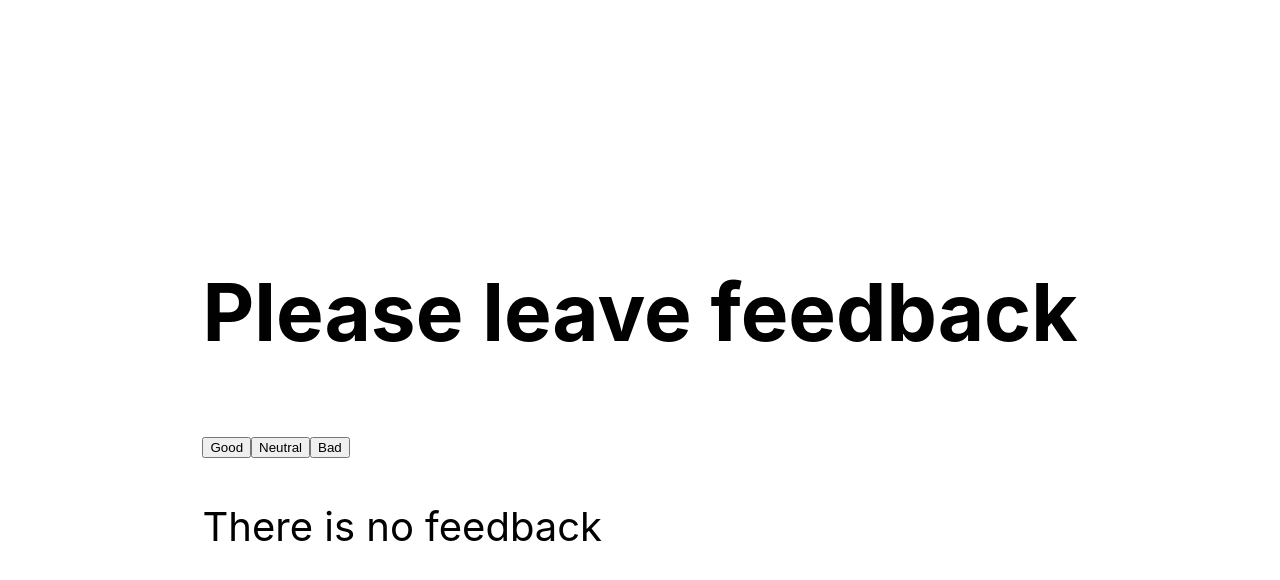
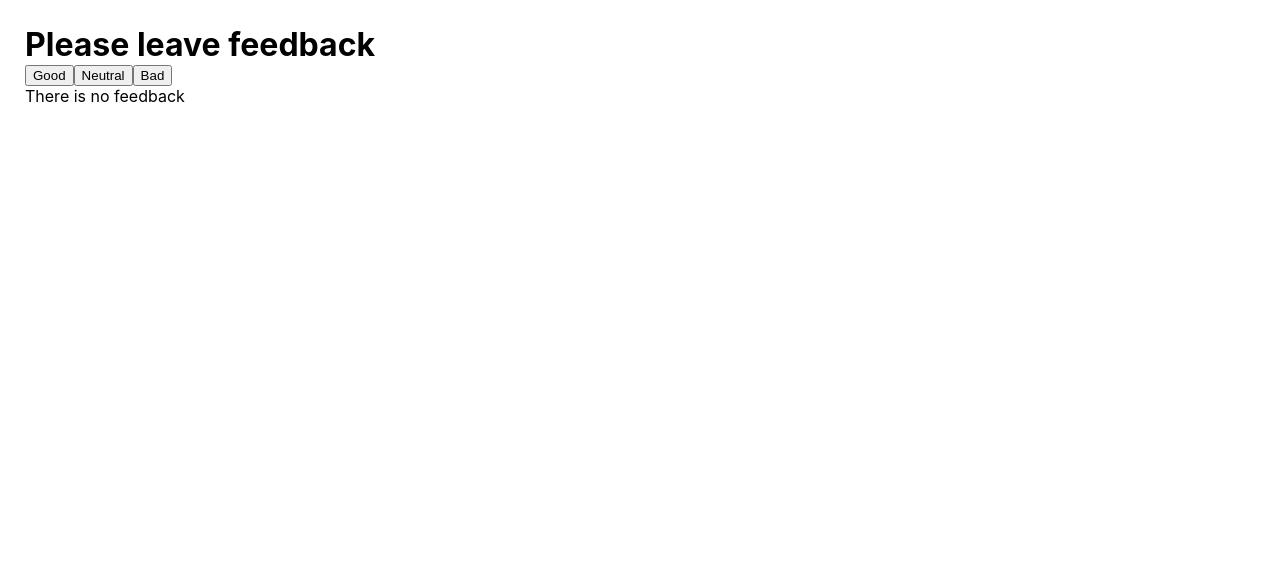
Before and after one commit to fatrathat/goit-react-hw-02-feedback, a React (Create React App) app: page / in a window 1280 px wide. Shown: the top 580 px of the page. Built offline with nearby package versions, Linux system fonts and the light colour scheme.

Commit message:
task done

```diff
--- a/src/components/App.jsx
+++ b/src/components/App.jsx
@@ -11,8 +11,13 @@ export class App extends Component {
     bad: 0,
   };
 
-  leaveFeedback = values => {
-    this.setState(values);
+  leaveFeedback = buttonName => {
+    console.log(buttonName);
+    this.setState(prev => {
+      return {
+        [buttonName]: prev[buttonName] + 1,
+      };
+    });
   };
 
   countTotalFeedback = () => {
@@ -25,14 +30,13 @@ export class App extends Component {
   };
 
   render() {
+    const { good, neutral, bad } = this.state;
     return (
       <div
+        className="container"
         style={{
-          height: '100vh',
-          display: 'flex',
-          justifyContent: 'center',
+          padding: '25px',
           alignItems: 'center',
-          fontSize: 40,
           color: '#010101',
         }}
       >
@@ -41,11 +45,13 @@ export class App extends Component {
             options={this.state}
             onLeaveFeedback={this.leaveFeedback}
           />
+        </Section>
+        <Section>
           {this.countTotalFeedback() !== 0 ? (
             <Statistics
-              good={this.state.good}
-              neutral={this.state.neutral}
-              bad={this.state.bad}
+              good={good}
+              neutral={neutral}
+              bad={bad}
               total={this.countTotalFeedback()}
               positivePercentage={this.countPositiveFeedbackPercentage()}
             />
--- a/src/components/FeedBackOptions/index.jsx
+++ b/src/components/FeedBackOptions/index.jsx
@@ -2,20 +2,9 @@ import { Component } from 'react';
 import PropTypes from 'prop-types';
 
 class FeedbackOptions extends Component {
-  state = {
-    good: 0,
-    neutral: 0,
-    bad: 0,
-  };
-
   IncrementFeedback = e => {
     const { name } = e.target;
-    this.setState(prev => {
-      return {
-        [name]: prev[name] + 1,
-      };
-    });
-    this.props.onLeaveFeedback(this.state);
+    this.props.onLeaveFeedback(name);
   };
 
   render() {
--- a/src/components/Section/index.jsx
+++ b/src/components/Section/index.jsx
@@ -3,7 +3,7 @@ import React, { Component } from 'react';
 class Section extends Component {
   render() {
     return (
-      <div className="section">
+      <div className="Section">
         <h1>{this.props.title}</h1>
         {this.props.children}
       </div>
--- a/src/components/Statistics/index.jsx
+++ b/src/components/Statistics/index.jsx
@@ -1,5 +1,6 @@
 import React, { Component } from 'react';
 import PropTypes from 'prop-types';
+import styles from './style.module.css';
 
 class Statistics extends Component {
   render() {
--- a/src/index.css
+++ b/src/index.css
@@ -13,3 +13,25 @@ code {
   font-family: source-code-pro, Menlo, Monaco, Consolas, 'Courier New',
     monospace;
 }
+
+ul,
+ol {
+  list-style: none;
+  padding: 0;
+}
+
+h1,
+h2,
+h3,
+h4,
+p,
+ul,
+ol,
+li,
+figure,
+figcaption,
+blockquote,
+dl,
+dd {
+  margin: 0;
+}
```
Also changed, not shown: src/components/Statistics/style.module.css (added).
